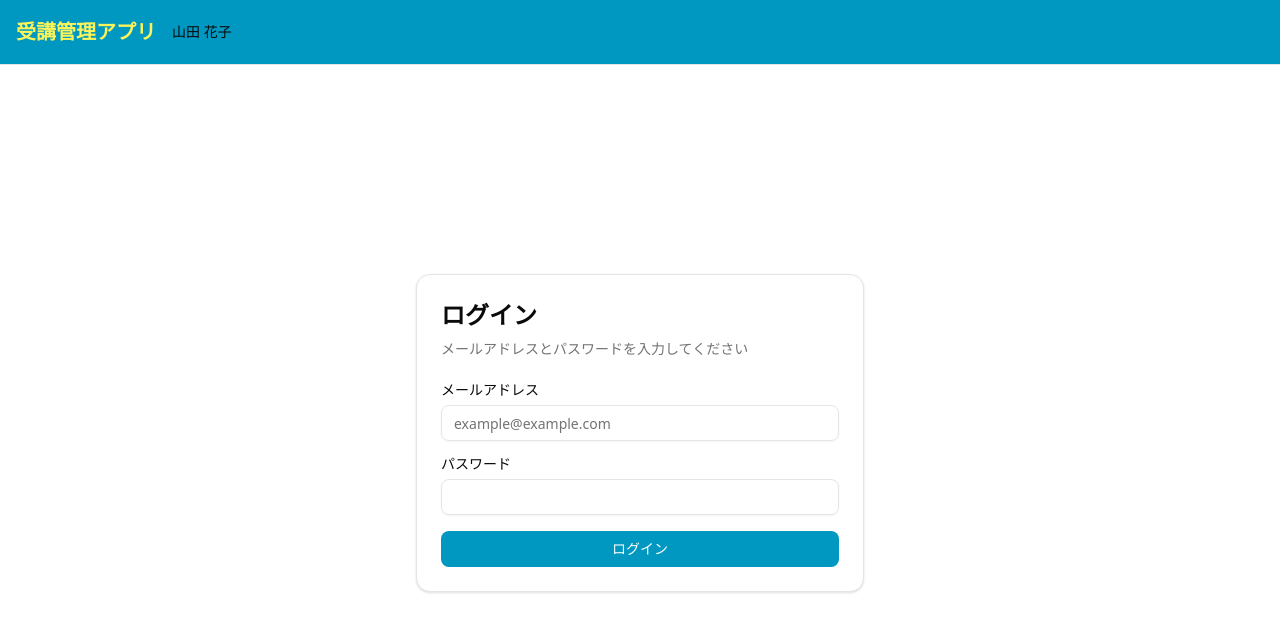
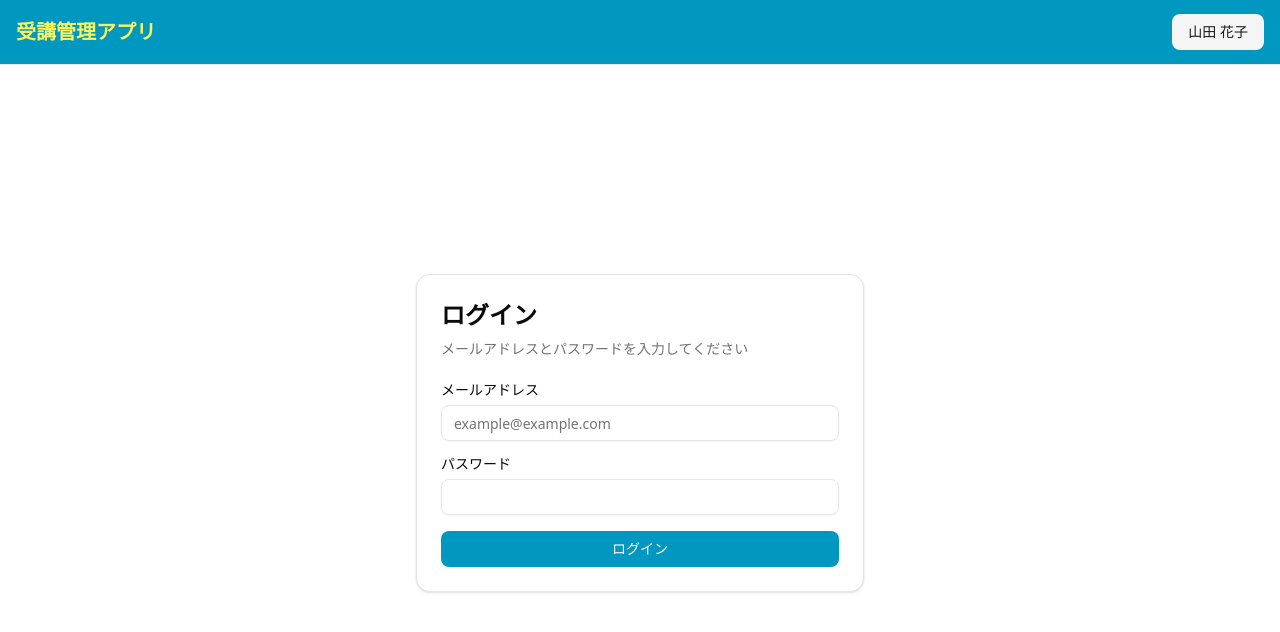
Before and after one commit to yukihiroLaravel/juko_next, a Next.js app: page / in a window 1280 px wide. Shown: the top 632 px of the page. Built offline with nearby package versions, Linux system fonts and the light colour scheme.

Commit message:
レビュー対応

```diff
--- a/src/components/organisms/Header/Header.ui.tsx
+++ b/src/components/organisms/Header/Header.ui.tsx
@@ -3,7 +3,7 @@ import { UserDropDown } from "@/features/user/components/UserDropDown";
 export function HeaderUI() {
   return (
     <header className="border-b bg-primary">
-      <div className="container mx-auto flex h-16 items-center px-4">
+      <div className="container mx-auto flex h-16 items-center justify-between px-4">
         <h1 className="text-xl font-bold text-[#FBF459]">受講管理アプリ</h1>
         <UserDropDown />
       </div>
--- a/src/features/user/components/UserDropDown.tsx
+++ b/src/features/user/components/UserDropDown.tsx
@@ -1,13 +1,6 @@
-"use client"
+"use client";
 
-import Link from "next/link"
-import { Button } from "@/components/ui/button"
-import {
-  DropdownMenu,
-  DropdownMenuTrigger,
-  DropdownMenuContent,
-  DropdownMenuItem,
-} from "@/components/ui/dropdown-menu"
+import { UserDropDownUI } from "./UserDropDown.ui"
 
 export function UserDropDown() {
   const handleLogout = () => {
@@ -15,25 +8,9 @@ export function UserDropDown() {
   }
 
   return (
-    <DropdownMenu>
-      <DropdownMenuTrigger asChild>
-        <Button variant="ghost">
-          山田 花子
-        </Button>
-      </DropdownMenuTrigger>
-
-      {/* ドロップダウンの中身 */}
-      <DropdownMenuContent align="end">
-        <DropdownMenuItem asChild>
-          <Link href="#">
-            ユーザー情報編集
-          </Link>
-        </DropdownMenuItem>
-
-        <DropdownMenuItem onClick={handleLogout}>
-          ログアウト
-        </DropdownMenuItem>
-      </DropdownMenuContent>
-    </DropdownMenu>
+    <UserDropDownUI
+      userName="山田 花子"
+      onLogout={handleLogout}
+    />
   )
 }
--- /dev/null
+++ b/src/features/user/components/UserDropDown.ui.tsx
@@ -0,0 +1,42 @@
+"use client";
+
+import Link from "next/link"
+import { Button } from "@/components/ui/button"
+import {
+  DropdownMenu,
+  DropdownMenuTrigger,
+  DropdownMenuContent,
+  DropdownMenuItem,
+} from "@/components/ui/dropdown-menu"
+
+type UserDropDownUIProps = {
+  userName: string
+  onLogout: () => void
+}
+
+export function UserDropDownUI({
+  userName,
+  onLogout,
+}: UserDropDownUIProps) {
+  return (
+    <DropdownMenu>
+      <DropdownMenuTrigger asChild>
+        <Button variant="secondary">
+          {userName}
+        </Button>
+      </DropdownMenuTrigger>
+
+      <DropdownMenuContent align="end">
+        <DropdownMenuItem asChild>
+          <Link href="#">
+            ユーザー情報編集
+          </Link>
+        </DropdownMenuItem>
+
+        <DropdownMenuItem onClick={onLogout}>
+          ログアウト
+        </DropdownMenuItem>
+      </DropdownMenuContent>
+    </DropdownMenu>
+  )
+}
```
